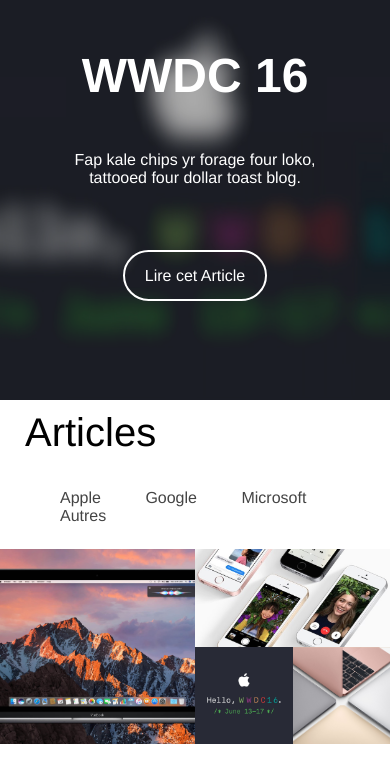
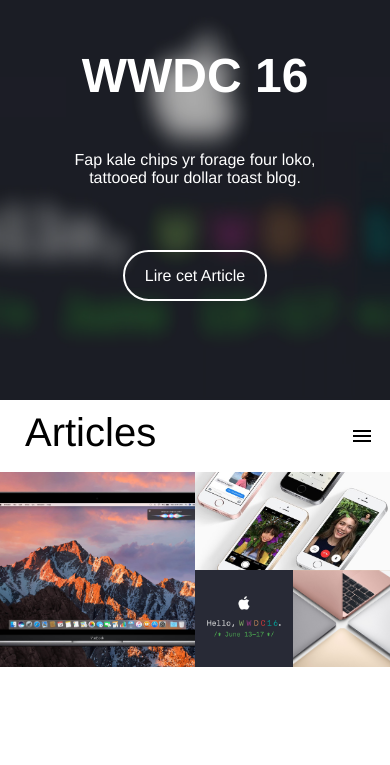
Before and after one commit to arguiot/the-scientist.fr, a PHP site: page / in a window 390 px wide. Shown: the top 765 px of the page. After the commit the page ends 667 px from the top, so only its background shows below. Run offline with PHP 8.4, Linux system fonts and the light colour scheme; some web fonts are replaced.

Commit message:
beta v2.2
made the <nav> responsive, a hamburger icon now apears.

```diff
--- a/assets/css/main.css
+++ b/assets/css/main.css
@@ -106,7 +106,27 @@
         padding: 20px; }
         nav ul li a:hover {
           color: #777; }
+  nav svg {
+    display: none; }
 
+@media (max-width: 600px) {
+  nav svg {
+    display: inline-block;
+    float: right;
+    margin: 1.5em 1em;
+    cursor: pointer; }
+  nav ul {
+    display: none;
+    float: none;
+    margin: 0;
+    text-align: center;
+    padding: 0 15px; }
+    nav ul li {
+      display: block;
+      padding: 0.7em 0;
+      border-bottom: 1px solid #DDD; }
+  nav ul.show {
+    display: block; } }
 .articles {
   height: 200vh;
   background-color: #fff;
--- a/assets/js/functions.js
+++ b/assets/js/functions.js
@@ -0,0 +1,8 @@
+$( document ).ready(function() {
+    $('svg.menu').click(function() {
+      $('ul.nav').toggleClass('show')
+    });
+    $('nav ul li a').click(function() {
+      $('ul.nav').removeClass('show')
+    });
+});
--- a/feed.xml
+++ b/feed.xml
@@ -6,8 +6,8 @@
 </description>
     <link>http://yourdomain.com/</link>
     <atom:link href="http://yourdomain.com/feed.xml" rel="self" type="application/rss+xml"/>
-    <pubDate>Sat, 25 Jun 2016 10:37:02 +1000</pubDate>
-    <lastBuildDate>Sat, 25 Jun 2016 10:37:02 +1000</lastBuildDate>
+    <pubDate>Sat, 25 Jun 2016 11:21:42 +1000</pubDate>
+    <lastBuildDate>Sat, 25 Jun 2016 11:21:42 +1000</lastBuildDate>
     <generator>Jekyll v3.1.6</generator>
 
   </channel>
--- a/index.html
+++ b/index.html
@@ -21,7 +21,12 @@
 
     <nav>
   <h2>Articles</h2>
-  <ul>
+  <svg fill="#000000" height="24" viewBox="0 0 24 24" width="24" xmlns="http://www.w3.org/2000/svg" class="menu">
+    <path d="M0 0h24v24H0z" fill="none"/>
+    <path d="M3 18h18v-2H3v2zm0-5h18v-2H3v2zm0-7v2h18V6H3z"/>
+</svg>
+
+  <ul class="nav">
     <li><a href="#appl">Apple</a></li>
     <li><a href="#goog">Google</a></li>
     <li><a href="#mrsf">Microsoft</a></li>
```
Also changed, not shown: other parts of assets/css/main.css (+28 -0 lines).
